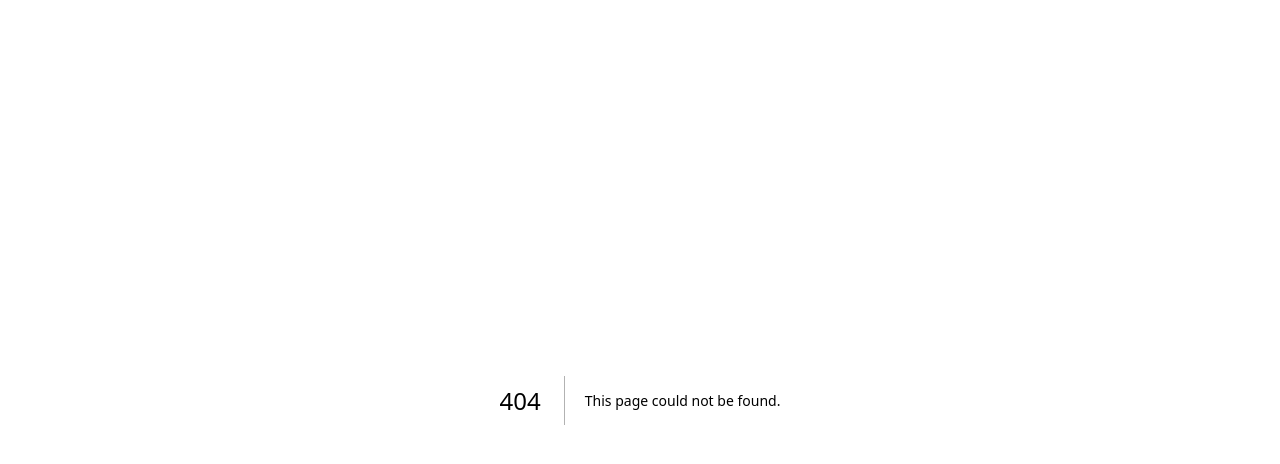
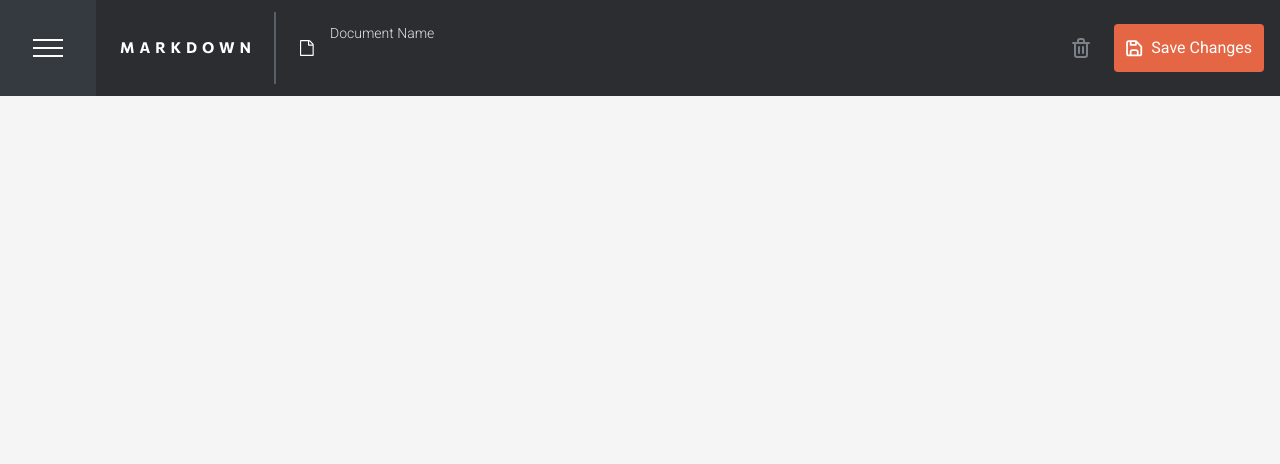
Before and after one commit to DaniilGurski/Fullstack-markdown-editor, a Next.js app: page /editor in a window 1280 px wide. Before the commit this address had no page. Shown: the top 464 px of the page. Built offline with nearby package versions, Linux system fonts and the light colour scheme.

Commit message:
add helper and editor components + editor header styling.

```diff
--- /dev/null
+++ b/app/components/DocumentPanel.tsx
@@ -0,0 +1,3 @@
+export default function DocumentPanel() {
+  return <div className="hidden">Document Panel</div>;
+}
--- /dev/null
+++ b/app/components/DocumentRenamer.tsx
@@ -0,0 +1,19 @@
+import Image from "next/image";
+import { Field, Input, Label } from "@headlessui/react";
+import iconDocument from "@/public/assets/icon-document.svg";
+
+export default function DocumentRenamer() {
+  // TODO: Make a function that appends .md to the end of the string if it doesn't exist. If the input is empty, set the value to “Untitled document.md”.
+  return (
+    <form className="flex items-center gap-4 text-neutral-100">
+      <Image className="" src={iconDocument} alt="document" />
+
+      <Field className="grid">
+        <Label className="mobile:inline-block hidden text-sm font-light text-neutral-300">
+          Document Name
+        </Label>
+        <Input className="border-b-2 border-transparent pb-1 caret-orange-200 focus:border-neutral-100 focus:border-b-neutral-100 focus:outline-0" />
+      </Field>
+    </form>
+  );
+}
--- /dev/null
+++ b/app/components/MarkdownEditor.tsx
@@ -0,0 +1,46 @@
+import Image from "next/image";
+import PanelButton from "@/app/components/PanelButton";
+import DocumentRenamer from "@/app/components/DocumentRenamer";
+import Button from "@/app/components/buttons/Button";
+import IconButton from "@/app/components/buttons/IconButton";
+import logo from "@/public/assets/logo.svg";
+import iconDelete from "@/public/assets/icon-delete.svg";
+import iconSave from "@/public/assets/icon-save.svg";
+
+export default function MarkdownEditor() {
+  return (
+    <article>
+      <header className="flex items-center justify-between bg-neutral-800">
+        <div className="flex gap-6">
+          <PanelButton />
+
+          <Image
+            className="tablet:inline-block hidden self-center"
+            src={logo}
+            alt="logo"
+          />
+
+          {/* divider */}
+          <div
+            className="tablet:block my-3 hidden bg-neutral-600 px-[1px]"
+            aria-hidden="true"
+          ></div>
+
+          <DocumentRenamer />
+        </div>
+
+        <div className="tablet:pr-4 flex gap-6 pr-2">
+          <IconButton srOnlyLabel="Delete document">
+            <Image src={iconDelete} alt="" />
+          </IconButton>
+
+          <Button className="flex items-center gap-2 p-3">
+            <Image src={iconSave} alt="" aria-hidden="true" />
+            <span className="mobile:not-sr-only sr-only"> Save Changes </span>
+          </Button>
+        </div>
+      </header>
+      <div></div>
+    </article>
+  );
+}
--- /dev/null
+++ b/app/components/PanelButton.tsx
@@ -0,0 +1,15 @@
+import Image from "next/image";
+import iconMenu from "@/public/assets/icon-menu.svg";
+import IconButton from "./buttons/IconButton";
+
+export default function PanelButton() {
+  return (
+    <IconButton
+      className="mobile:size-24 grid size-16 cursor-pointer place-content-center bg-neutral-700 hover:bg-orange-200 focus:bg-orange-200"
+      srOnlyLabel="Toggle document panel"
+      aria-expanded="false"
+    >
+      <Image src={iconMenu} alt="" />
+    </IconButton>
+  );
+}
--- /dev/null
+++ b/app/components/buttons/Button.tsx
@@ -0,0 +1,20 @@
+import clsx from "clsx";
+
+type TButtonProps = React.ComponentPropsWithoutRef<"button"> & {
+  children: React.ReactNode;
+  className?: string;
+};
+
+export default function Button({ children, className, ...rest }: TButtonProps) {
+  return (
+    <button
+      className={clsx(
+        "cursor-pointer rounded-sm bg-orange-200 p-3 text-neutral-100 hover:bg-orange-100 focus:bg-orange-100",
+        className,
+      )}
+      {...rest}
+    >
+      {children}
+    </button>
+  );
+}
--- /dev/null
+++ b/app/components/buttons/IconButton.tsx
@@ -0,0 +1,19 @@
+import React from "react";
+
+type TIconButtonProps = React.ComponentPropsWithoutRef<"button"> & {
+  children: React.ReactNode;
+  srOnlyLabel: string;
+};
+
+export default function IconButton({
+  children,
+  srOnlyLabel,
+  ...rest
+}: TIconButtonProps) {
+  return (
+    <button {...rest}>
+      {children}
+      <span className="sr-only"> {srOnlyLabel} </span>
+    </button>
+  );
+}
--- /dev/null
+++ b/app/editor/page.tsx
@@ -0,0 +1,11 @@
+import DocumentPanel from "@/app/components/DocumentPanel";
+import MarkdownEditor from "@/app/components/MarkdownEditor";
+
+export default function Page() {
+  return (
+    <main>
+      <DocumentPanel />
+      <MarkdownEditor />
+    </main>
+  );
+}
```
